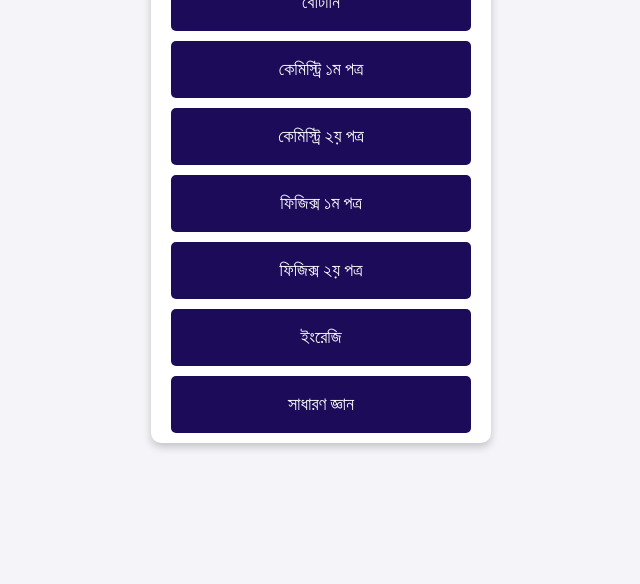
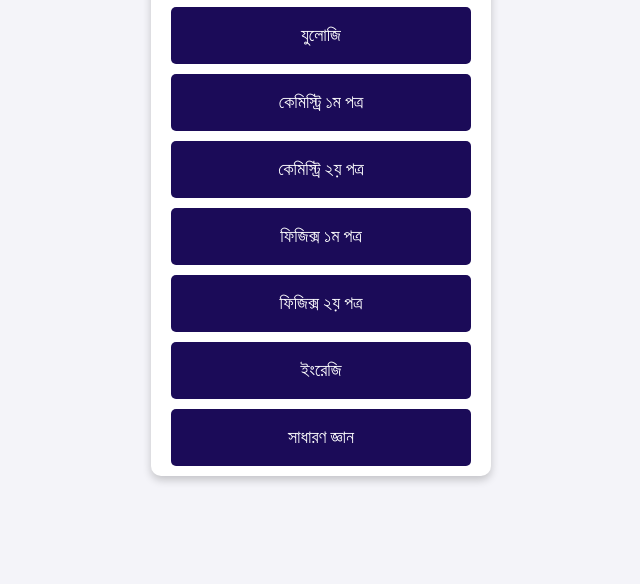
Before and after one commit to medicalprostuti/subject, a plain HTML site: page index.html in a window 1280 px wide. Shown: the part 256-840 px from the top of the page, without its empty margins (319-959 px from the left). Drawn offline with Linux system fonts and the light colour scheme.

Commit message:
Update index.html

```diff
--- a/index.html
+++ b/index.html
@@ -80,6 +80,9 @@
         <a href="https://medicalprostuti.github.io/b/" class="subject-button"
           >বোটানি</a
         >
+         <a href="https://medicalprostuti.github.io/z/" class="subject-button"
+          >যুলোজি</a
+        >
         <a href="https://medicalprostuti.github.io/c/" class="subject-button"
           >কেমিস্ট্রি ১ম পত্র</a
         >
```
